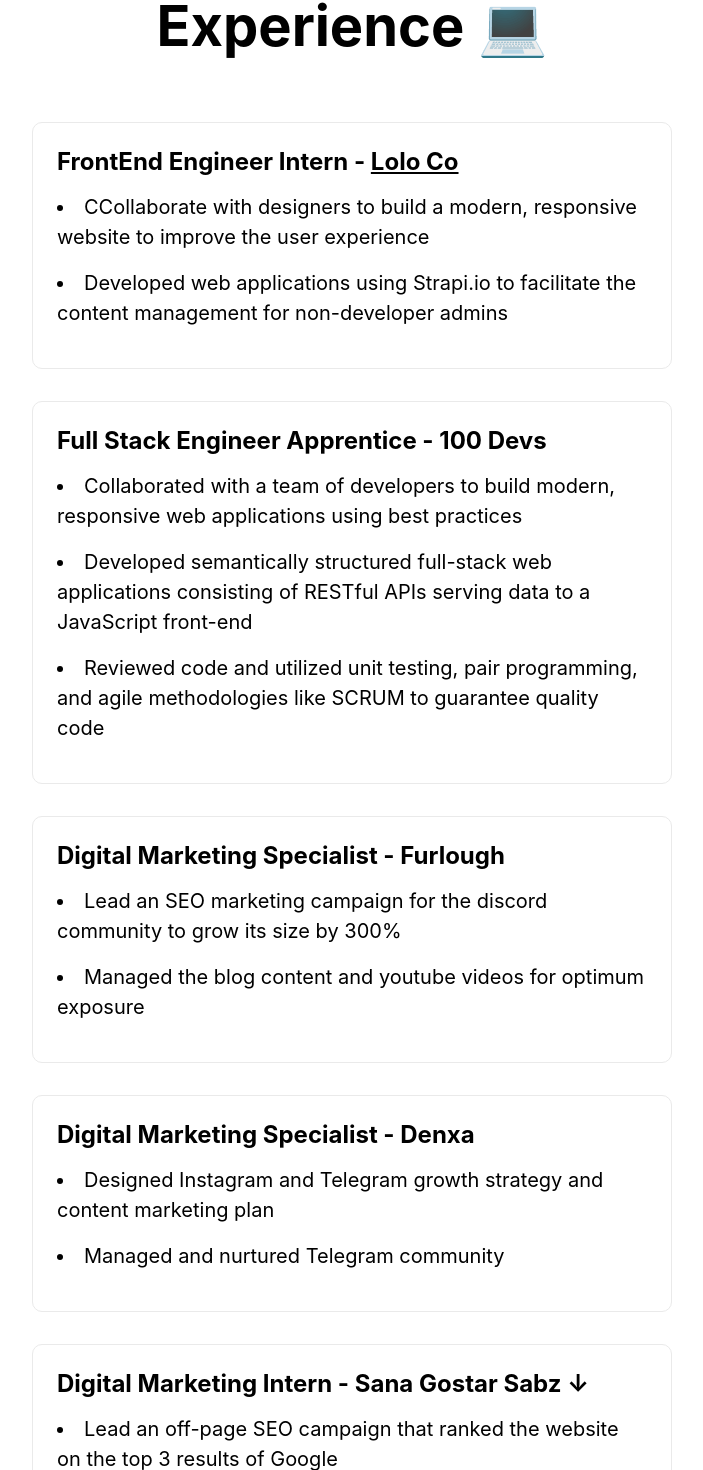
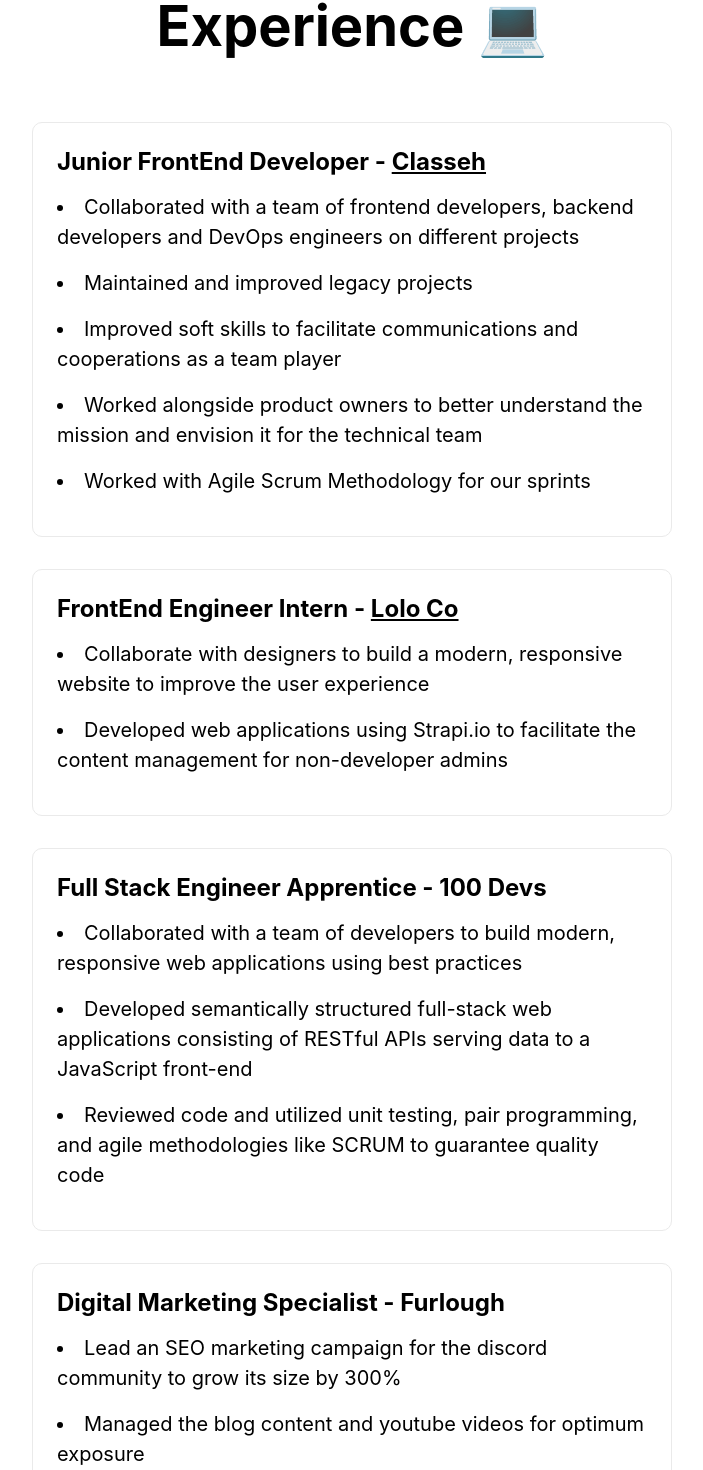
Before and after one commit to Sajadmhy/Sajad-Mahyaei-Portfolio, a Next.js app: page /experience in a window 1280 px wide. Shown: the part 270-1740 px from the top of the page, without its empty margins (288-991 px from the left). Built offline with nearby package versions, Linux system fonts and the light colour scheme.

Commit message:
Add recent experience to the website

```diff
--- a/pages/experience.jsx
+++ b/pages/experience.jsx
@@ -32,9 +32,20 @@
         <div className={styles.grid}>
 
         <div className={styles.card}>
+            <h2>Junior FrontEnd Developer - <a href='https://classeh.com' target="_blank" rel="noreferrer">Classeh</a></h2>
+            <p>
+              <li>Collaborated with a team of frontend developers, backend developers and DevOps engineers on different projects</li>
+              <li>Maintained and improved legacy projects</li>
+              <li>Improved soft skills to facilitate communications and cooperations as a team player</li>
+              <li>Worked alongside product owners to better understand the mission and envision it for the technical team</li>
+              <li>Worked with Agile Scrum Methodology for our sprints</li>
+            </p>
+          </div>
+
+        <div className={styles.card}>
             <h2>FrontEnd Engineer Intern - <a href='https://lolo.co' target="_blank" rel="noreferrer">Lolo Co</a></h2>
             <p>
-              <li>CCollaborate with designers to build a modern, responsive website to improve the user experience</li>
+              <li>Collaborate with designers to build a modern, responsive website to improve the user experience</li>
               <li>Developed web applications using Strapi.io to facilitate the content management for non-developer admins</li>
             </p>
           </div>
@@ -65,7 +76,7 @@
           </div>
 
            <div className={styles.card}>
-            <h2>Digital Marketing Intern - Sana Gostar Sabz &darr;</h2>
+            <h2>Digital Marketing Intern - Sana Gostar Sabz</h2>
             <p>
               <li>Lead an off-page SEO campaign that ranked the website on the top 3 results of Google</li>
               <li>Raised brand awareness with Twitter marketing</li>
--- a/pages/technologies.jsx
+++ b/pages/technologies.jsx
@@ -44,6 +44,7 @@
               <li>MaterialUI</li>
               <li>TailwindCSS</li>
               <li>Bootstrap</li>
+              <li>Styled Components</li>
             </ul>
           </div>
 
@@ -57,7 +58,7 @@
               <li>Nest.js</li>
               <li>MongoDB</li>
               <li>Strapi.io</li>
-              <li>WordPress</li>
+              <li>WebSockets</li>
             </ul>
           </div>
 
@@ -66,7 +67,8 @@
             <ul>
               <li>Git</li>
               <li>Jest</li>
-              <li>NPM</li>
+              <li>Netlify</li>
+              <li>Vercel</li>
             </ul>
           </div>
 
```
Also changed, not shown: pages/projects.jsx (+17 -0 lines), public/rocketie.webp (added), 1 other file (tests, documents, lock files or other folders).
